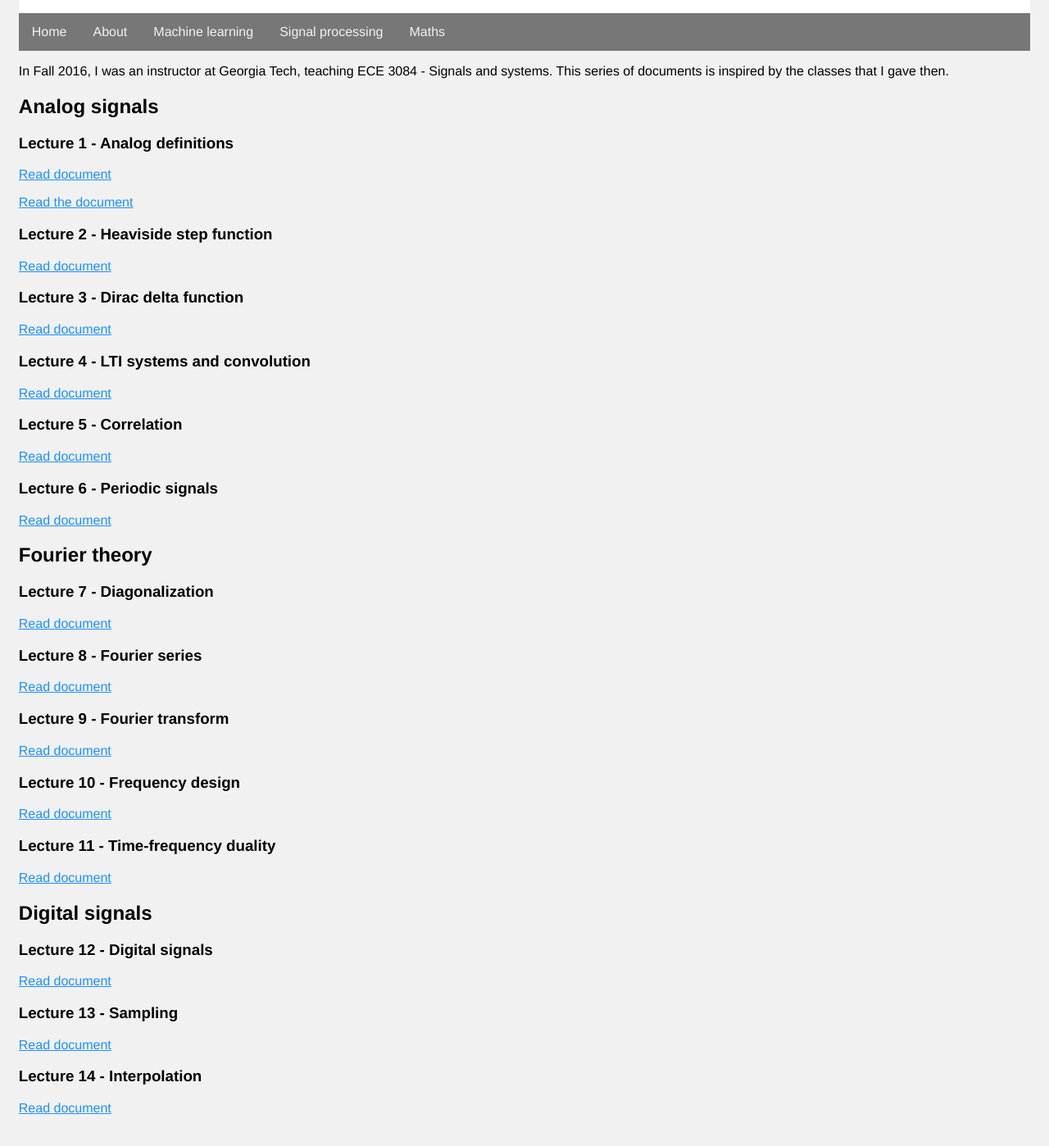
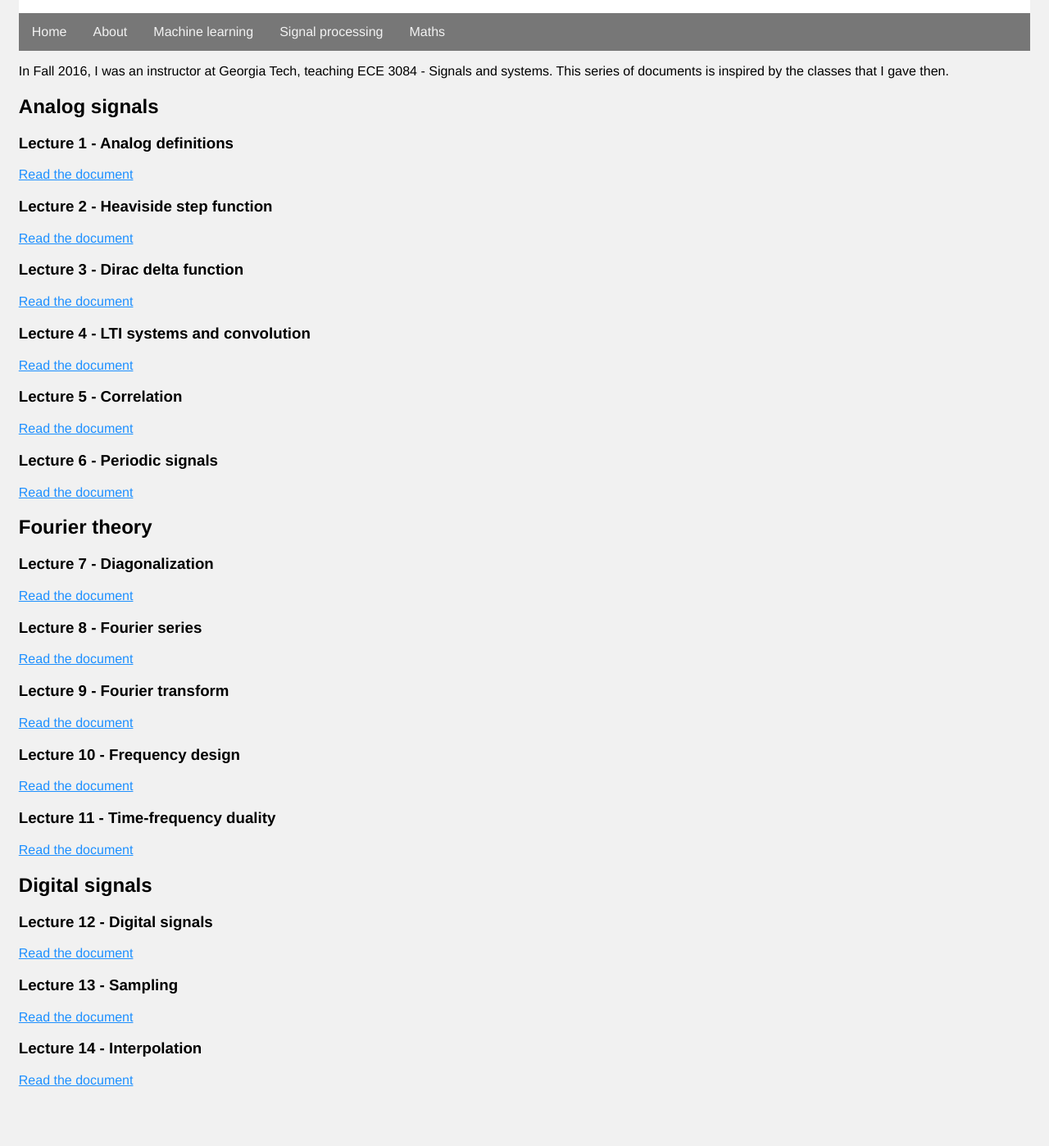
Before and after one commit to grfreche/grfreche.github.io, a Jekyll site: the page built from signal_processing.md, in a window 1280 px wide and 1400 px high, scrolled down 226 px. Shown: the whole window at 82% size. Built offline with Jekyll 4.4.1, drawn with Linux system fonts in a browser that asks for light colours; after the commit the page ends 1592 px from its top, so only the background shows below that.

Commit message:
Update signal_processing.md

```diff
--- a/signal_processing.md
+++ b/signal_processing.md
@@ -11,62 +11,60 @@
 
 ### Lecture 1 - Analog definitions
 
-<a href="https://grfreche.github.io/pdfs/Lec1 - Analog definitions.pdf" class="image fit">Read document</a>
-
 [Read the document](/pdfs/Lec1 - Analog definitions.pdf)
 
 ### Lecture 2 - Heaviside step function
 
-<a href="https://grfreche.github.io/pdfs/Lec2 - Heaviside step function.pdf" class="image fit">Read document</a>
+[Read the document](/pdfs/Lec2 - Heaviside step function.pdf)
 
 ### Lecture 3 - Dirac delta function
 
-<a href="https://grfreche.github.io/pdfs/Lec3 - Dirac delta function.pdf" class="image fit">Read document</a>
+[Read the document](/pdfs/Lec3 - Dirac delta function.pdf)
 
 ### Lecture 4 - LTI systems and convolution
 
-<a href="https://grfreche.github.io/pdfs/Lec4 - LTI systems and convolution.pdf" class="image fit">Read document</a>
+[Read the document](/pdfs/Lec4 - LTI systems and convolution.pdf)
 
 ### Lecture 5 - Correlation
 
-<a href="https://grfreche.github.io/pdfs/Lec5 - Correlation.pdf" class="image fit">Read document</a>
+[Read the document](/pdfs/Lec5 - Correlation.pdf)
 
 ### Lecture 6 - Periodic signals
 
-<a href="https://grfreche.github.io/pdfs/Lec6 - Periodic signals.pdf" class="image fit">Read document</a>
+[Read the document](/pdfs/Lec6 - Periodic signals.pdf)
 
 ## Fourier theory
 
 ### Lecture 7 - Diagonalization
 
-<a href="https://grfreche.github.io/pdfs/Lec7 - Diagonalization.pdf" class="image fit">Read document</a>
+[Read the document](/pdfs/Lec7 - Diagonalization.pdf)
 
 ### Lecture 8 - Fourier series
 
-<a href="https://grfreche.github.io/pdfs/Lec8 - Fourier series.pdf" class="image fit">Read document</a>
+[Read the document](/pdfs/Lec8 - Fourier series.pdf)
 
 ### Lecture 9 - Fourier transform
 
-<a href="https://grfreche.github.io/pdfs/Lec9 - Fourier transform.pdf" class="image fit">Read document</a>
+[Read the document](/pdfs/Lec9 - Fourier transform.pdf)
 
 ### Lecture 10 - Frequency design
 
-<a href="https://grfreche.github.io/pdfs/Lec10 - Frequency design.pdf" class="image fit">Read document</a>
+[Read the document](/pdfs/Lec10 - Frequency design.pdf)
 
 ### Lecture 11 - Time-frequency duality
 
-<a href="https://grfreche.github.io/pdfs/Lec11 - Time-frequency duality.pdf" class="image fit">Read document</a>
+[Read the document](/pdfs/Lec11 - Time-frequency duality.pdf)
 
 ## Digital signals
 
 ### Lecture 12 - Digital signals
 
-<a href="https://grfreche.github.io/pdfs/Lec12 - Digital signals.pdf" class="image fit">Read document</a>
+[Read the document](/pdfs/Lec12 - Digital signals.pdf)
 
 ### Lecture 13 - Sampling
 
-<a href="https://grfreche.github.io/pdfs/Lec13 - Sampling.pdf" class="image fit">Read document</a>
+[Read the document](/pdfs/Lec13 - Sampling.pdf)
 
 ### Lecture 14 - Interpolation
 
-<a href="https://grfreche.github.io/pdfs/Lec14 - Interpolation.pdf" class="image fit">Read document</a>
+[Read the document](/pdfs/Lec14 - Interpolation.pdf)
```
